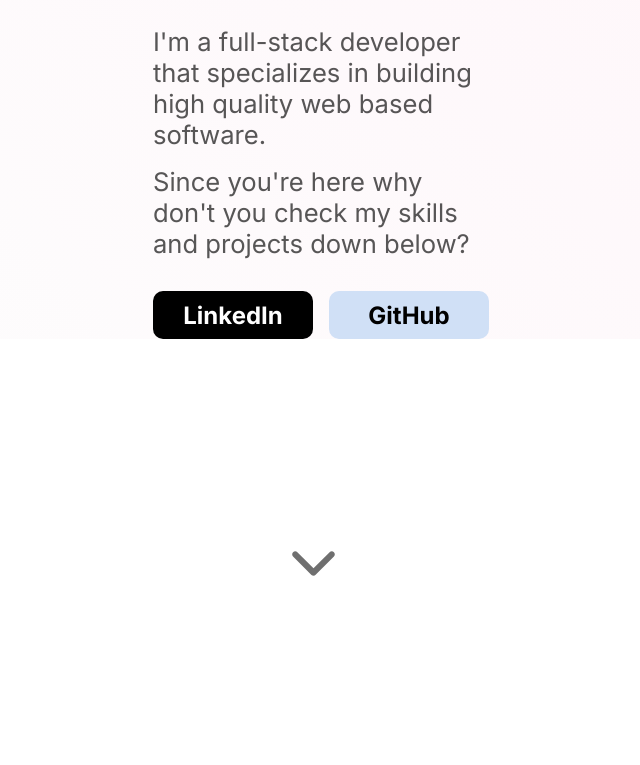
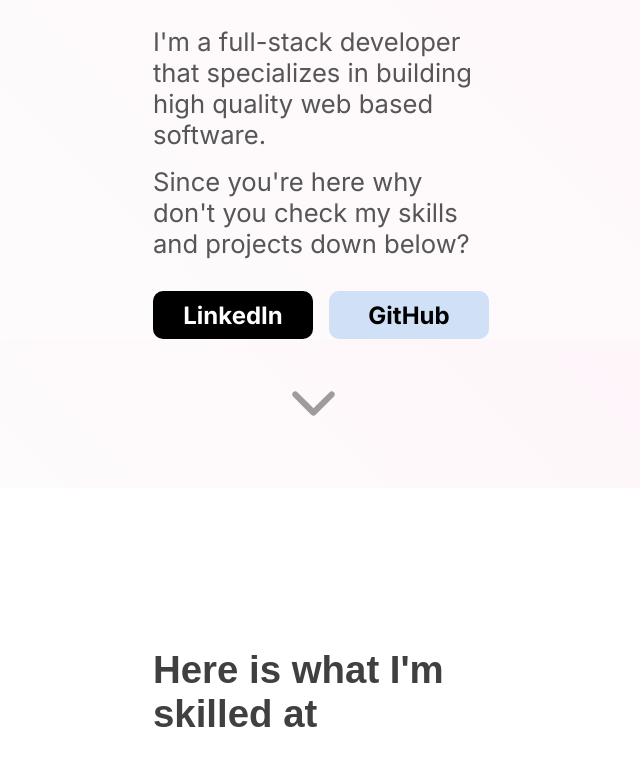
Before and after one commit to dndanli/dndanli-portfolio-v2, a React (Create React App) app in the folder dndanli-portfolio/: page / in a window 1280 px wide. Shown: the part 544-1309 px from the top of the page, without its empty margins (327-967 px from the left). Built offline with nearby package versions, Linux system fonts and the light colour scheme.

Commit message:
arrow component style update

```diff
--- a/dndanli-portfolio/src/Components/ArrowDownContainer/ArrowDown.style.ts
+++ b/dndanli-portfolio/src/Components/ArrowDownContainer/ArrowDown.style.ts
@@ -3,16 +3,18 @@
 const StyledArrowDown = styled(ArrowDown)`
   display: flex;
   justify-content: center;
-  margin-top: 12rem;
-  margin-bottom: 8rem;
+  padding-top: 2rem;
+  padding-bottom: 3rem;
   cursor: pointer;
+  background-color: #fdfdfd;
+  background-image: linear-gradient(45deg, #fdfdfd, #fff4f9);
 
   .arrow-down-icon {
     width: 65px;
     height: 65px;
-    color: rgba(16, 16, 16, 0.6);
+    color: rgba(16, 16, 16, 0.4);
     &:hover {
-      color: #ffc295;
+      color: #eb89b5;
       transition: 0.5s all ease-in-out;
     }
   }
```
